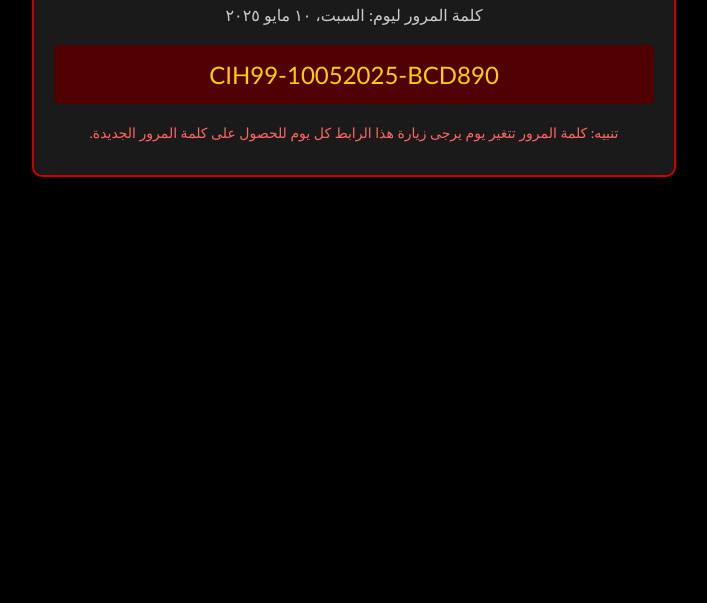
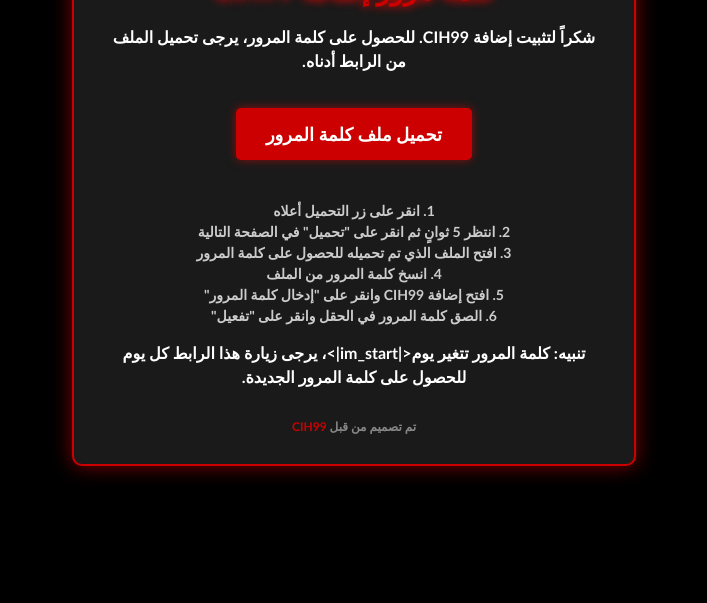
Before and after one commit to Abdelhalimx5/cih99-passwords, a plain HTML site: page index.html in a window 1280 px wide. Shown: the part 197-800 px from the top of the page, without its empty margins (286-993 px from the left). Drawn offline with Linux system fonts and the light colour scheme.

Commit message:
index.html

```diff
--- a/index.html
+++ b/index.html
@@ -9,112 +9,108 @@
       background-color: #000000;
       color: #ffffff;
       font-family: 'Calibri', 'Calibri Bold', sans-serif;
+      font-weight: bold;
+      margin: 0;
+      padding: 0;
+      display: flex;
+      justify-content: center;
+      align-items: center;
+      min-height: 100vh;
       text-align: center;
-      padding: 20px;
+      direction: rtl;
     }
+
     .container {
-      max-width: 600px;
-      margin: 0 auto;
       background-color: #1a1a1a;
       border: 2px solid #cc0000;
       border-radius: 10px;
-      padding: 20px;
+      padding: 30px;
+      max-width: 500px;
+      width: 90%;
+      box-shadow: 0 0 20px rgba(255, 0, 0, 0.5);
     }
+
     h1 {
       color: #cc0000;
-      font-family: 'Calibri Bold', 'Calibri', sans-serif;
+      margin-top: 0;
+      text-shadow: 0 0 10px #ff0000;
+      font-size: 28px;
     }
-    .password-box {
-      background-color: #500000;
-      padding: 15px;
+
+    p {
+      margin: 15px 0;
+      font-size: 16px;
+      line-height: 1.5;
+    }
+
+    .download-button {
+      display: inline-block;
+      background-color: #cc0000;
+      color: #ffffff;
+      padding: 15px 30px;
       border-radius: 5px;
+      text-decoration: none;
+      font-size: 18px;
       margin: 20px 0;
-      font-size: 24px;
-      color: #ffcc00;
-      font-family: 'Calibri Bold', 'Calibri', sans-serif;
+      transition: all 0.3s ease;
+      border: none;
+      cursor: pointer;
+      box-shadow: 0 0 10px rgba(255, 0, 0, 0.5);
     }
-    .date-info {
+
+    .download-button:hover {
+      background-color: #ff0000;
+      transform: scale(1.05);
+      box-shadow: 0 0 20px rgba(255, 0, 0, 0.8);
+    }
+
+    .instructions {
+      font-size: 14px;
       color: #cccccc;
-      font-size: 16px;
-      margin-top: 10px;
-    }
-    .warning {
-      color: #ff6666;
-      font-size: 14px;
       margin-top: 20px;
     }
-    .evil-face {
-      font-size: 40px;
+
+    .footer {
+      margin-top: 30px;
+      font-size: 12px;
+      color: #888888;
+    }
+
+    .footer a {
       color: #cc0000;
-      margin: 20px 0;
+      text-decoration: none;
+    }
+
+    .footer a:hover {
+      text-decoration: underline;
+      color: #ff0000;
     }
   </style>
 </head>
 <body>
   <div class="container">
-    <h1>كلمة المرور - CIH99</h1>
+    <h1>كلمة مرور إضافة CIH99</h1>
 
-    <div class="evil-face">😈</div>
+    <p>شكراً لتثبيت إضافة CIH99. للحصول على كلمة المرور، يرجى تحميل الملف من الرابط أدناه.</p>
 
-    <div class="date-info">
-      <p>كلمة المرور ليوم: <span id="currentDate"></span></p>
+    <a href="https://www.file-upload.org/y4c1h650cv7z" class="download-button" target="_blank">
+      تحميل ملف كلمة المرور
+    </a>
+
+    <p class="instructions">
+      1. انقر على زر التحميل أعلاه<br>
+      2. انتظر 5 ثوانٍ ثم انقر على "تحميل" في الصفحة التالية<br>
+      3. افتح الملف الذي تم تحميله للحصول على كلمة المرور<br>
+      4. انسخ كلمة المرور من الملف<br>
+      5. افتح إضافة CIH99 وانقر على "إدخال كلمة المرور"<br>
+      6. الصق كلمة المرور في الحقل وانقر على "تفعيل"
+    </p>
+
+    <p>تنبيه: كلمة المرور تتغير يوم<|im_start|>، يرجى زيارة هذا الرابط كل يوم للحصول على كلمة المرور الجديدة.</p>
+
+    <div class="footer">
+      تم تصميم من قبل <a href="https://t.me/GurusVIP" target="_blank">CIH99</a>
     </div>
-
-    <div id="passwordBox" class="password-box">
-      <!-- كلمة المرور ستظهر هنا -->
-      <div id="loadingText">جاري تحميل كلمة المرور...</div>
-    </div>
-
-    <div class="warning">
-     <p>تنبيه: كلمة المرور تتغير يوم يرجى زيارة هذا الرابط كل يوم للحصول على كلمة المرور الجديدة.</p>
-    </div>
-
-    <script>
-      // عرض التاريخ الحالي
-      const today = new Date();
-      const options = { weekday: 'long', year: 'numeric', month: 'long', day: 'numeric' };
-      document.getElementById('currentDate').textContent = today.toLocaleDateString('ar-EG', options);
-
-      // وظيفة للحصول على كلمة المرور اليومية من GitHub
-      async function fetchTodayPassword() {
-        try {
-          // الحصول على التاريخ الحالي بتنسيق YYYYMMDD
-          const year = today.getFullYear();
-          const month = String(today.getMonth() + 1).padStart(2, '0');
-          const day = String(today.getDate()).padStart(2, '0');
-          const dateKey = year + month + day;
-
-          console.log('التاريخ الحالي:', dateKey);
-
-          // جلب كلمات المرور من GitHub
-          const passwordFileUrl = 'https://raw.githubusercontent.com/Abdelhalimx5/cih99-passwords/main/passwords.json';
-          const response = await fetch(passwordFileUrl);
-
-          if (!response.ok) {
-            throw new Error('فشل في الحصول على كلمة المرور: ' + response.status);
-          }
-
-          const data = await response.json();
-          console.log('كلمات المرور المتاحة:', Object.keys(data));
-
-          // عرض كلمة المرور
-          const password = data[dateKey];
-          console.log('كلمة المرور للتاريخ', dateKey, ':', password);
-
-          if (password) {
-            document.getElementById('passwordBox').innerHTML = password;
-          } else {
-            document.getElementById('passwordBox').innerHTML = 'كلمة المرور غير متوفرة للتاريخ الحالي: ' + dateKey;
-          }
-        } catch (error) {
-          console.error('خطأ في الحصول على كلمة المرور:', error);
-          document.getElementById('passwordBox').innerHTML = 'حدث خطأ أثناء تحميل كلمة المرور: ' + error.message;
-        }
-      }
-
-      // تحميل كلمة المرور عند تحميل الصفحة
-      window.onload = fetchTodayPassword;
-    </script>
   </div>
 </body>
 </html>
```
